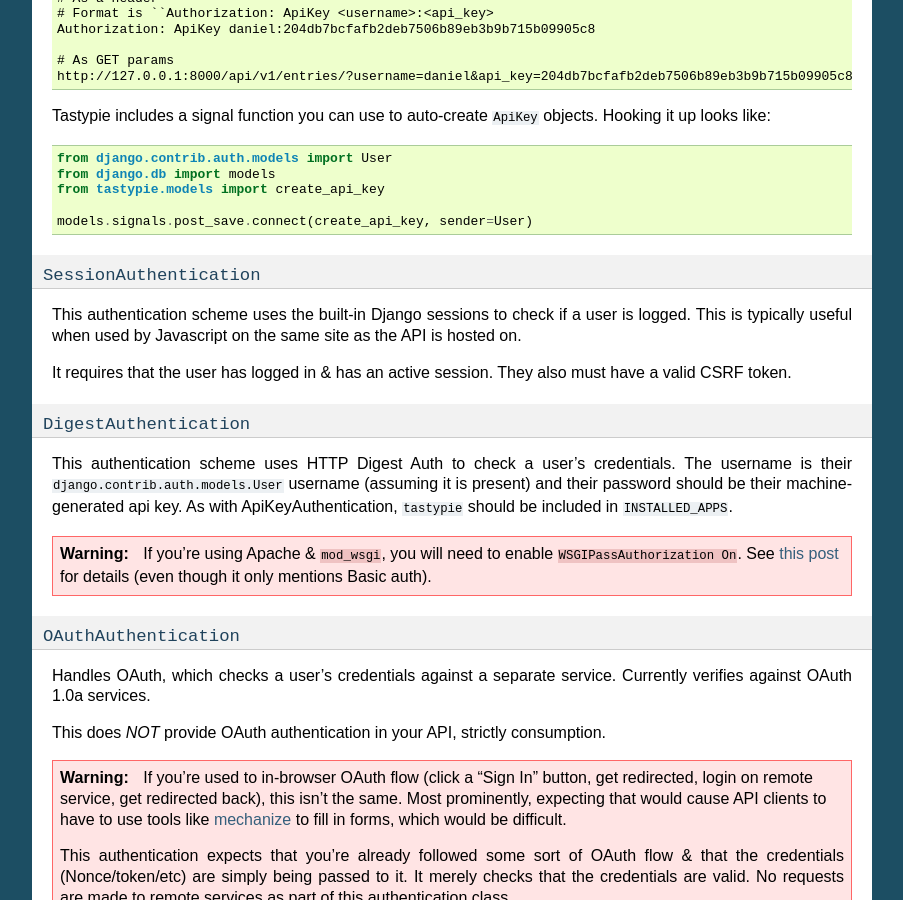
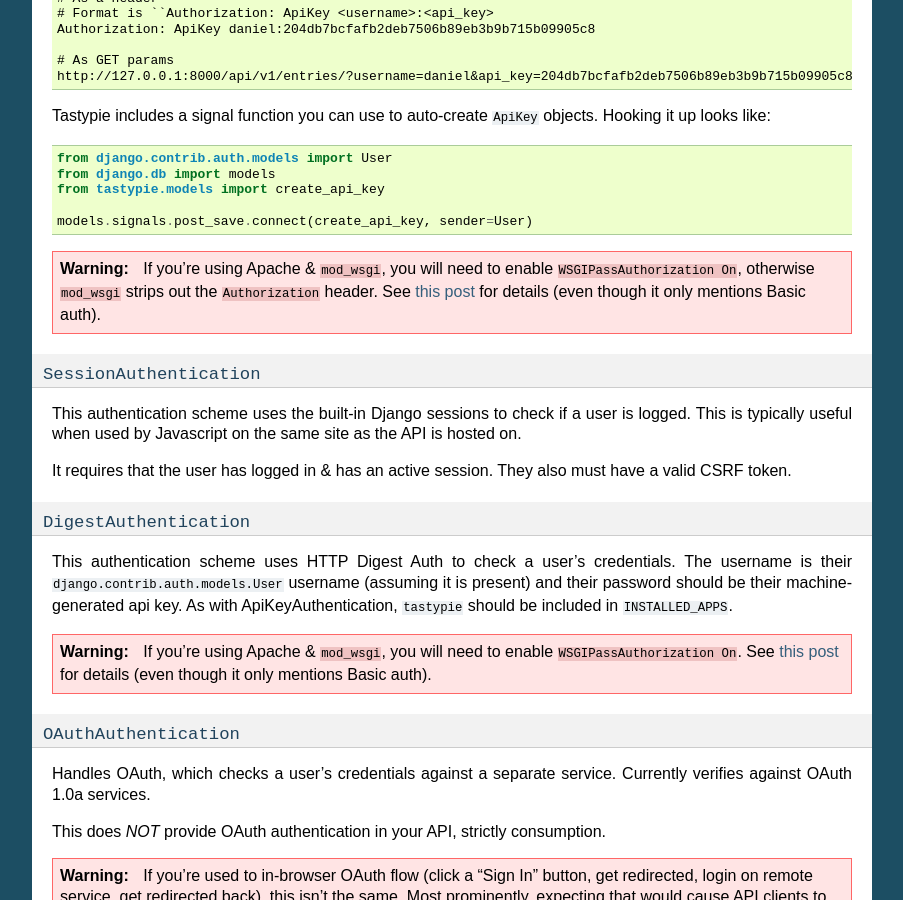
Before and after one commit to django-tastypie/django-tastypie, a Sphinx documentation site: the page built from docs/authentication_authorization.rst, in a window 1280 px wide and 900 px high, scrolled down 1281 px. Shown: the whole window, without its empty margins (198-1101 px from the left). Built offline with Sphinx 7.4.7, drawn with Linux system fonts in a browser that asks for light colours.

Commit message:
Added warning to docs regarding mod_wsgi and Authorization HTTP header with ApiKeyAuthentication. Fixes #587.

```diff
--- a/docs/authentication_authorization.rst
+++ b/docs/authentication_authorization.rst
@@ -106,6 +106,14 @@ objects. Hooking it up looks like::
 
     models.signals.post_save.connect(create_api_key, sender=User)
 
+.. warning::
+
+  If you're using Apache & ``mod_wsgi``, you will need to enable
+  ``WSGIPassAuthorization On``, otherwise ``mod_wsgi`` strips out the
+  ``Authorization`` header. See `this post`_ for details (even though it
+  only mentions Basic auth).
+
+.. _`this post`: http://www.nerdydork.com/basic-authentication-on-mod_wsgi.html
 
 ``SessionAuthentication``
 ~~~~~~~~~~~~~~~~~~~~~~~~~
```
